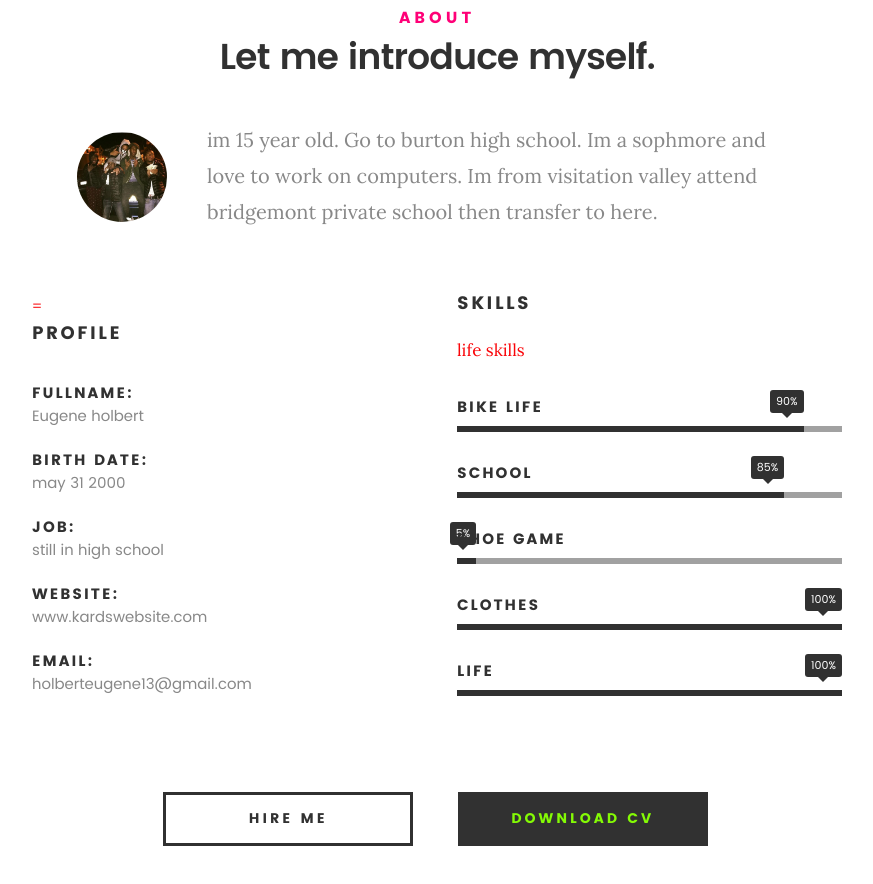
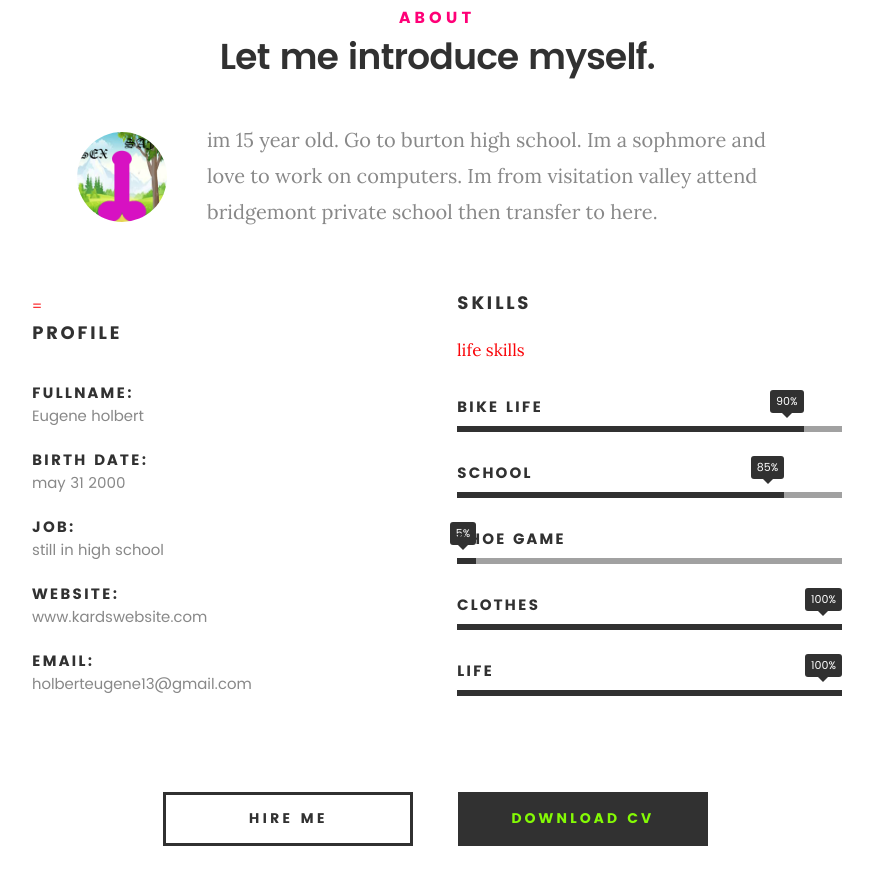
Before and after one commit to geneflocka/online-site, a plain HTML site: page index.html in a window 1280 px wide. Shown: the part 917-1801 px from the top of the page, without its empty margins (203-1076 px from the left). Drawn offline with Linux system fonts and the light colour scheme; files whose address does not match are found by name.

Commit message:
Update index.html
good

```diff
--- a/index.html
+++ b/index.html
@@ -111,7 +111,7 @@
 
    			<div class="intro-info">
 
-   				<img src="images/gene-pic2.jpg" alt="1-1-16"/>
+   				<img src="images/SAFE-SEX-GIF.gif" alt="1-1-16"/>
 
    				<p class="lead">im 15 year old. Go to burton high school. Im a sophmore and love to work on computers. Im from visitation valley attend bridgemont private school then transfer to here. </p>
    			</div>
```
